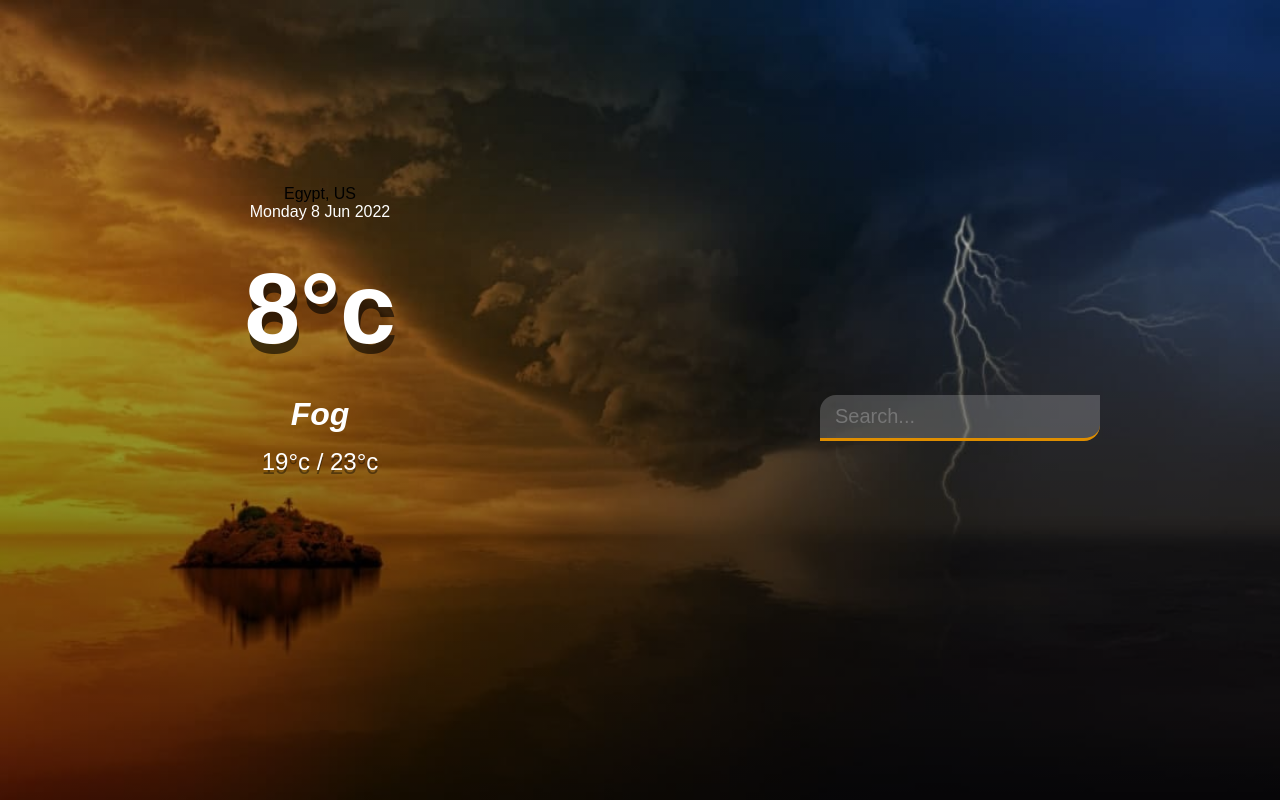
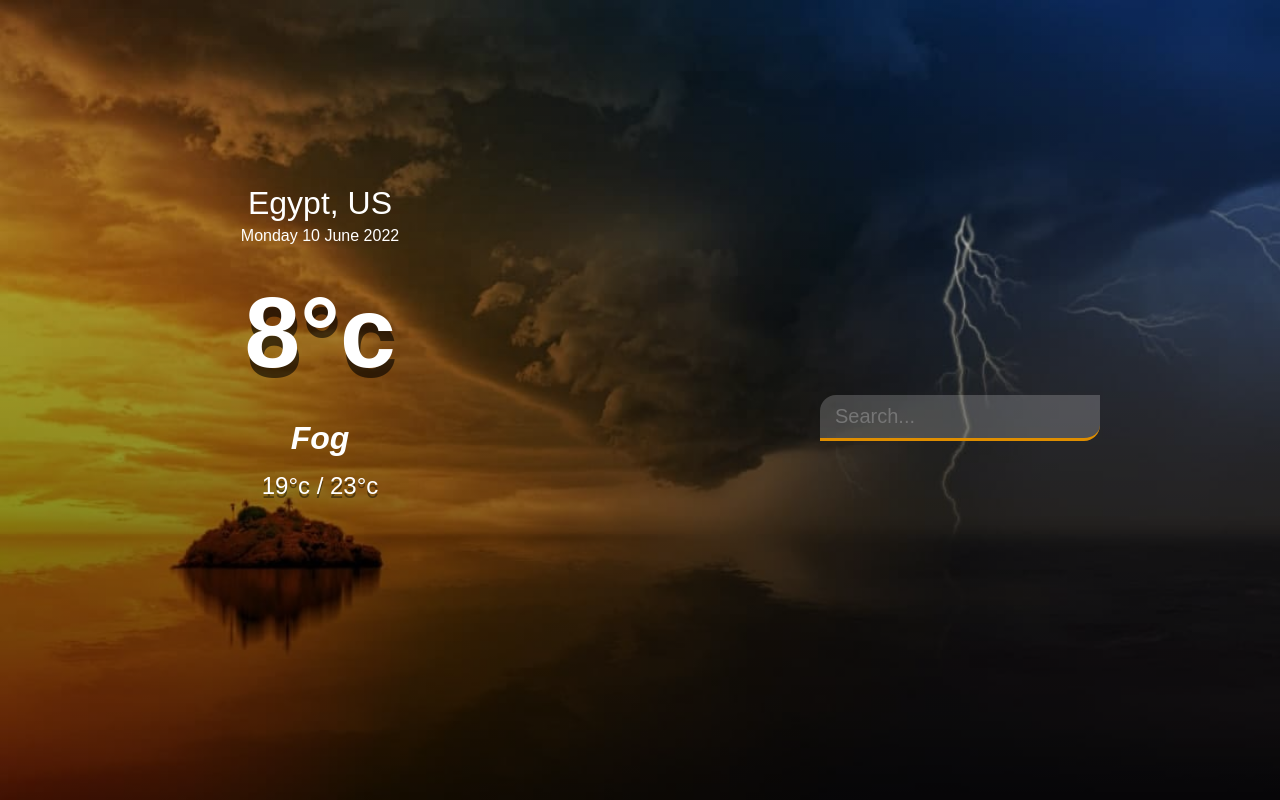
Before and after one commit to Hasan9797/JS-Weather-App, a plain HTML site: page Amalyot-JS-Weather-App/index.html in a window 1280 px wide. Drawn offline with Linux system fonts and the light colour scheme.

Commit message:
Weather takroran

```diff
--- a/Amalyot-JS-Weather-App/index.html
+++ b/Amalyot-JS-Weather-App/index.html
@@ -11,8 +11,8 @@
     <div class="app-wrap">
         <main>
             <section class="location">
-                <div class="ctyi">Egypt, US</div>
-                <div class="date">Monday 8 Jun 2022</div>
+                <div class="city">Egypt, US</div>
+                <div class="date">Monday 10 June 2022</div>
             </section>
             <div class="main-temp">
                 <div class="temp">8<span>°c</span></div>
@@ -26,7 +26,6 @@
     </div>
 
 
-
     <script src="script.js"></script>
 </body>
 </html>
--- a/Amalyot-JS-Weather-App/script.js
+++ b/Amalyot-JS-Weather-App/script.js
@@ -36,7 +36,7 @@ const api = {
     weatherEl.innerHTML = weather.weather[0].main;
 
     let hiLow = document.querySelector(".hi-low");
-    hiLow.innerHTML = `${Math.round(weather.main.temp_min)}°c/${Math.round(
+    hiLow.innerHTML = `${Math.round(weather.main.temp_min)}°c / ${Math.round(
       weather.main.temp_max )}°c`;
   }
 
@@ -73,3 +73,5 @@ const api = {
 
     return `${day} ${data} ${monthe} ${year}`;
   }
+
+  // git mazgi ):
```
